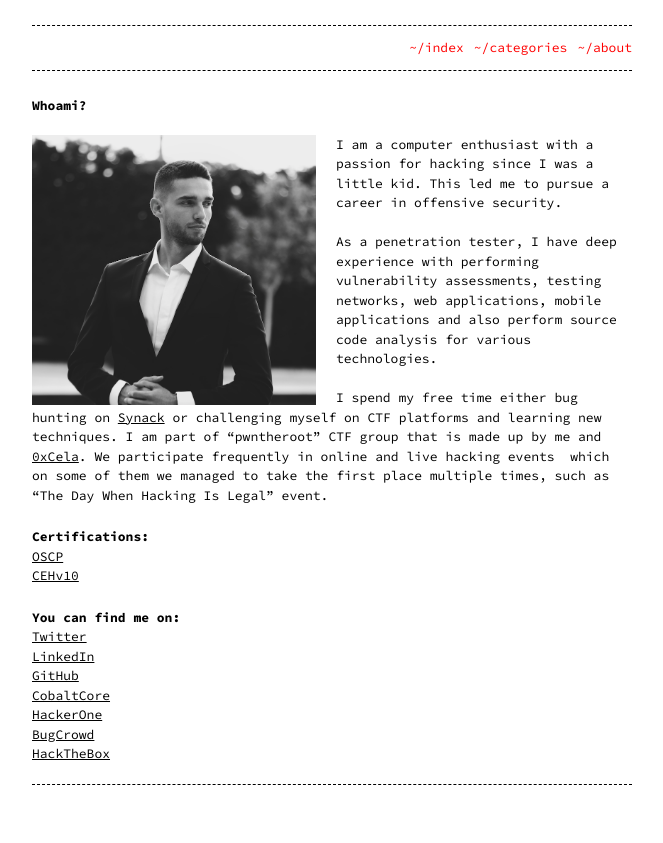
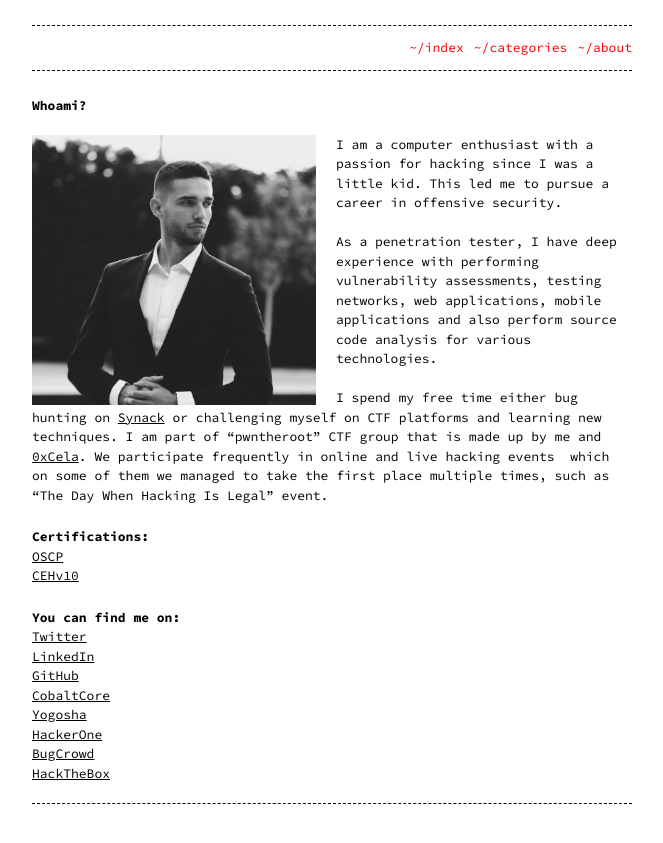
Before and after one commit to spenkk/spenkk.github.io, a Jekyll site: the page built from about.md, in a window 1280 px wide. Shown: the top 843 px of the page, without its empty margins (308-971 px from the left). Built offline with Jekyll 4.4.1, drawn with Linux system fonts in a browser that asks for light colours.

Commit message:
updated about.md

```diff
--- a/about.md
+++ b/about.md
@@ -24,6 +24,7 @@ I spend my free time either bug hunting on [Synack](https://www.synack.com/red-t
 [LinkedIn](https://linkedin.com/in/arbensshala)
 [GitHub](https://github.com/spenkk)
 [CobaltCore](https://app.cobalt.io/ashala)
+[Yogosha](https://app.yogosha.com/r/arbenn)
 [HackerOne](https://hackerone.com/arbenn)
 [BugCrowd](https://bugcrowd.com/arbenn)
 [HackTheBox](https://www.hackthebox.eu/profile/19869)
```
